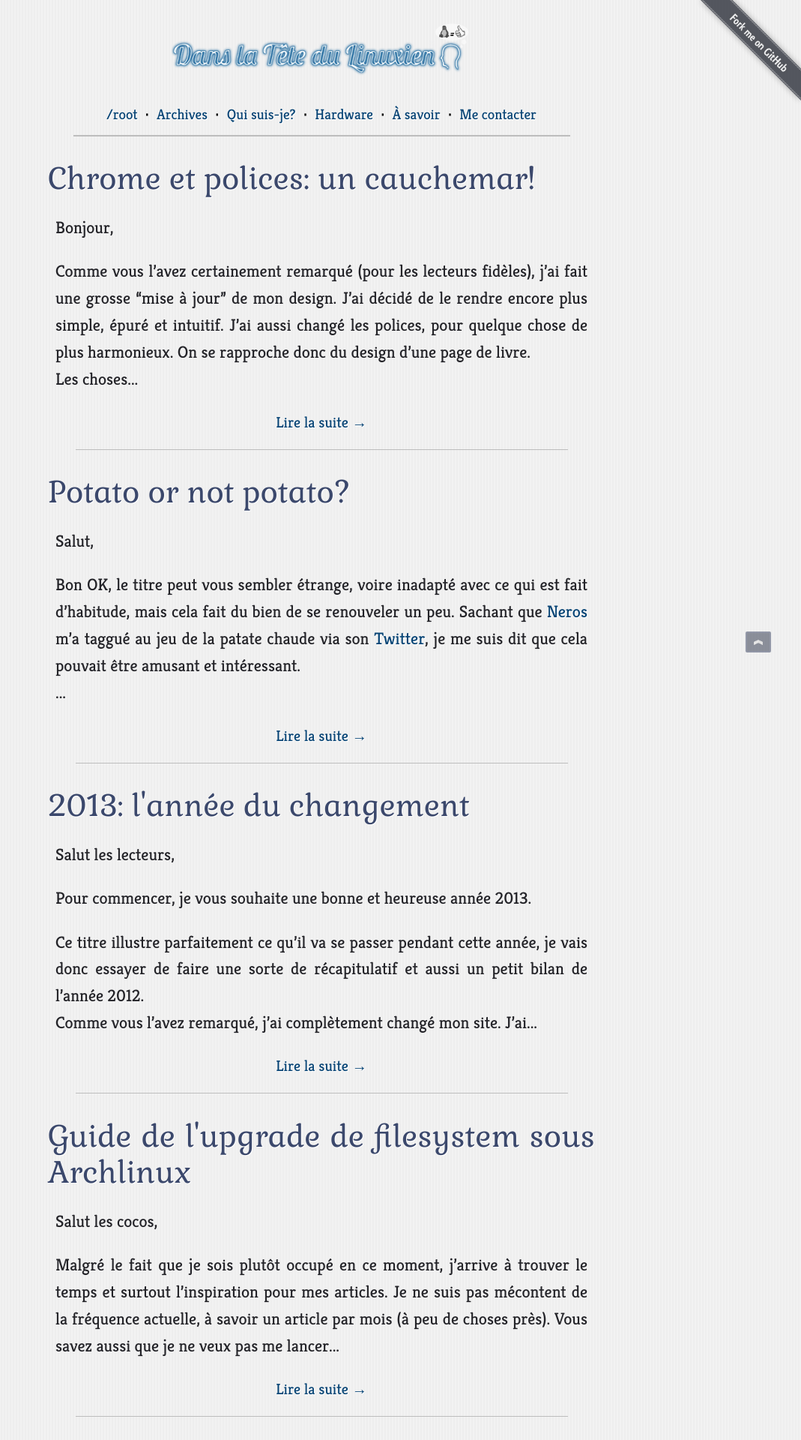
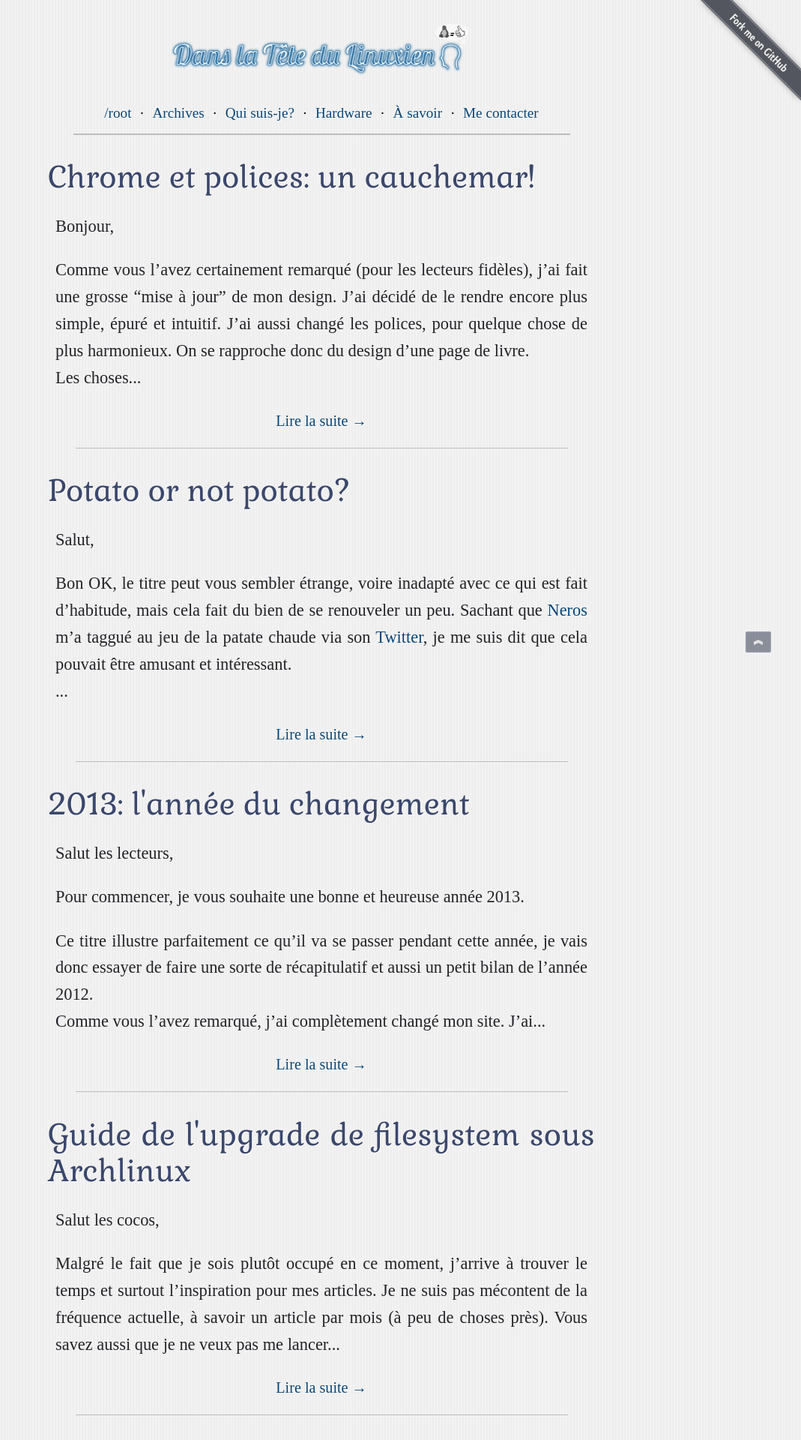
Before and after one commit to roberts-sandbox/test-ypnose, a Jekyll site: the page built from index.html, in a window 1280 px wide. Shown: the top 1920 px of the page at 75% size, without its empty margins (211-1280 px from the left). Built offline with Jekyll 4.4.1, drawn with Linux system fonts in a browser that asks for light colours.

Commit message:
Fuckin' hack

```diff
--- a/assets/css/style.css
+++ b/assets/css/style.css
@@ -495,9 +495,14 @@ footer img {
 	}
 }
 
-/*
+
 @media screen and (-webkit-min-device-pixel-ratio:0) {
+	@font-face: {
+		font-family:"Titillium";
+		src:url('/assets/fonts/titilliuweb-semibold-webfont.woff') format('woff');
+	}
+
 	body {
+		font-family: "Titillium", serif;
 	}
 }
-*/
```
Also changed, not shown: assets/fonts/titilliumweb-semibold-webfont.woff (added).
